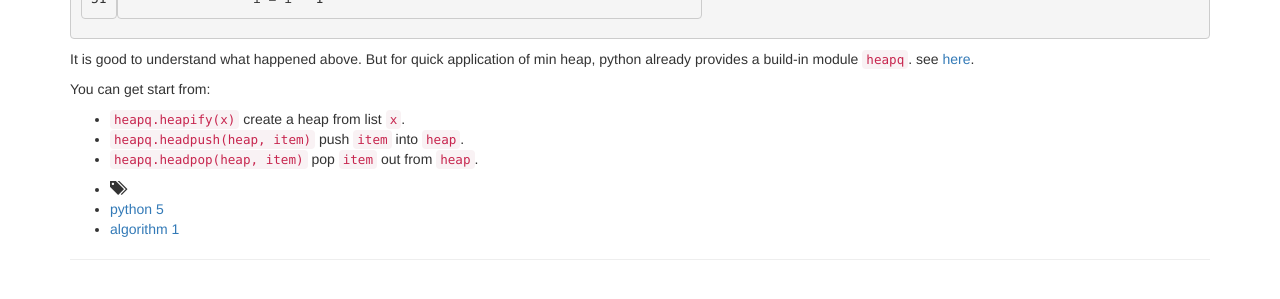
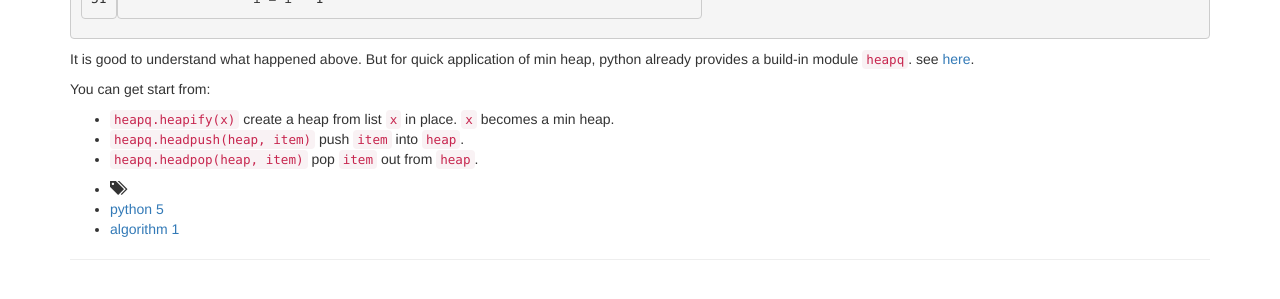
Before and after one commit to aikinogard/aikinogard.github.io, a Jekyll site: the page built from _posts/2015-11-10-heap-in-python.md, in a window 1280 px wide. Shown: the part 1261-1560 px from the top of the page. Built offline with Jekyll 4.4.1, drawn with Linux system fonts in a browser that asks for light colours; nearby versions of some CDN libraries; library files that are not in the unit come from our copies; formulas are drawn with MathJax 3.

Commit message:
heap in python

````diff
--- a/_posts/2015-11-10-heap-in-python.md
+++ b/_posts/2015-11-10-heap-in-python.md
@@ -71,6 +71,6 @@ It is good to understand what happened above. But for quick application of min h
 
 You can get start from:
 
-* ```heapq.heapify(x)``` create a heap from list ```x```.
+* ```heapq.heapify(x)``` create a heap from list ```x``` in place. ```x``` becomes a min heap.
 * ```heapq.headpush(heap, item)``` push ```item``` into ```heap```.
 * ```heapq.headpop(heap, item)``` pop ```item``` out from ```heap```.
````
